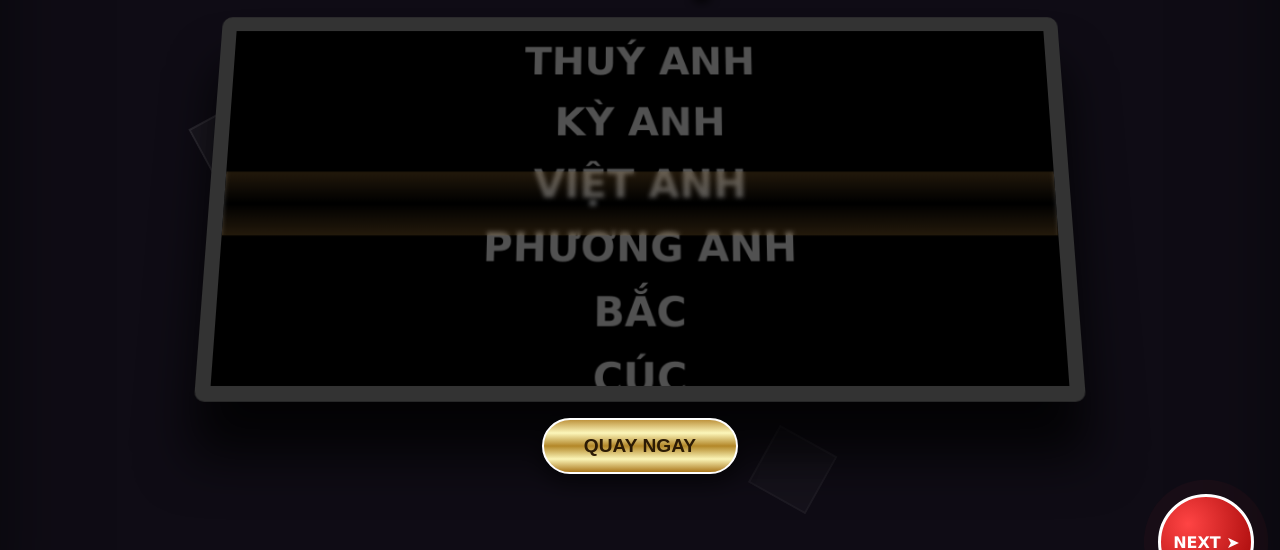
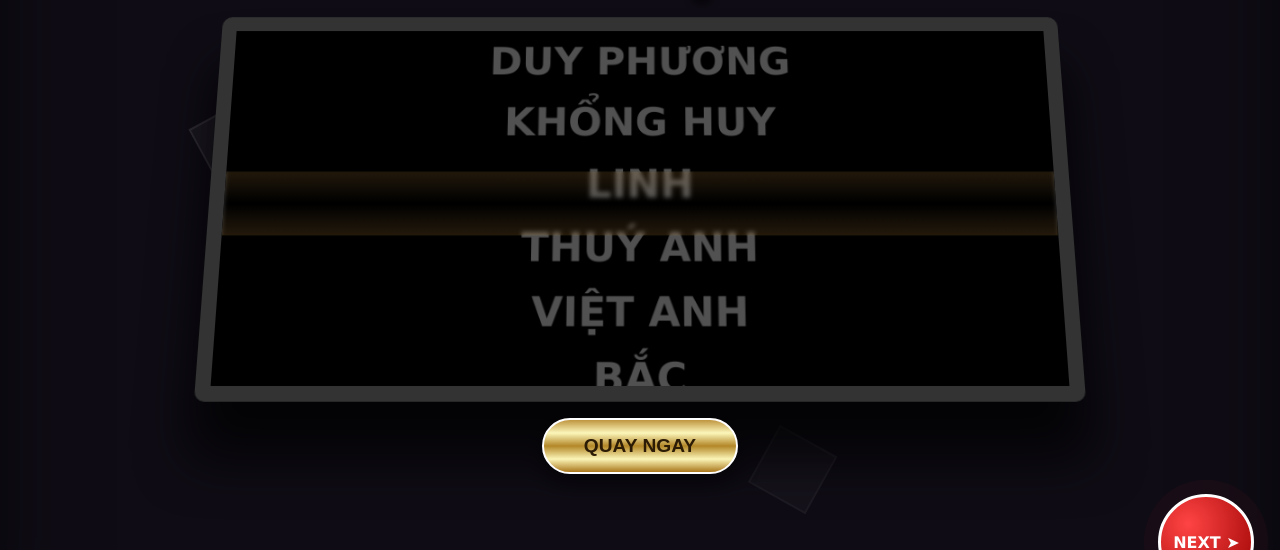
Before and after one commit to vuhoanghai208/van_thuyet_trinh, a plain HTML site: page index.html in a window 1280 px wide. Shown: the part 194-744 px from the top of the page. Drawn offline with Linux system fonts and the light colour scheme.

Commit message:
Update index.html

```diff
--- a/index.html
+++ b/index.html
@@ -519,7 +519,7 @@
     </div>
 
     <script>
-        const names = ["Thuý Anh", "Kỳ Anh", "Việt Anh", "Phương Anh", "Bắc", "Cúc", "Dung", "Đăng", "Hà", "Hiệp", "Hồng", "Nguyễn Huy", "Dương Hương", "Kiều", "Lan", "Hoàng Ly", "Nguyễn Ly", "Trà Mai", "Xuân Mai", "Minh", "Nam", "Niên", "Nguyễn Phương", "Vũ Phương", "Thanh", "Thành", "Thu", "Thùy", "Thúy", "Trưởng", "Tuyên", "Tuyết"];
+        const names = ["Duy Phương","Khổng huy","Linh","Thuý Anh",  "Việt Anh",  "Bắc", "Cúc",  "Đăng",  "Hiệp", "Hồng", "Nguyễn Huy", "Dương Hương",  "Niên",  "Vũ Phương", "Thanh",  "Thùy", "Thúy", "Tuyết"];
         const baseMoneyLevels = ["200.000", "400.000", "600.000", "1.000.000", "2.000.000", "3.000.000", "6.000.000", "10.000.000", "14.000.000", "22.000.000", "30.000.000", "40.000.000", "60.000.000", "85.000.000", "150.000.000"];
         let moneyLevels = [], safeLevels = [];
         const questionsData = [
```
